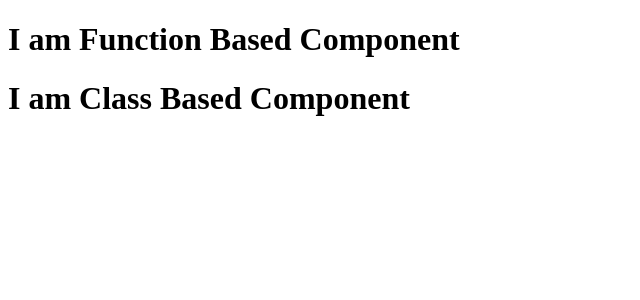
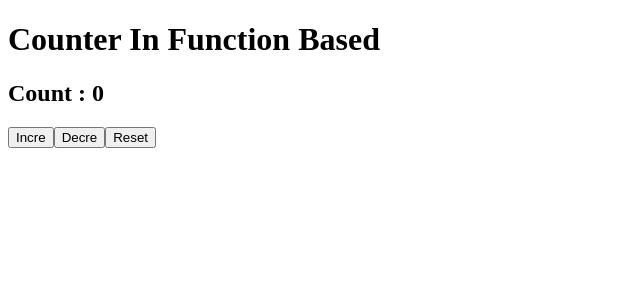
Before and after one commit to Sarvesh-1999/React-12PM, a React (Vite) app: page / in a window 1280 px wide. Shown: the top 300 px of the page, without its empty margins (0-640 px from the left). Built offline with nearby package versions, Linux system fonts and the light colour scheme.

Commit message:
states in fbc

```diff
--- a/src/App.jsx
+++ b/src/App.jsx
@@ -1,13 +1,17 @@
 import Cbc from "./allTopics/01_typesOfComponent/Cbc";
 import Fbc from "./allTopics/01_typesOfComponent/Fbc";
+import CounterInFbc from "./allTopics/02_states/CounterInFbc";
+import StatesInFbc from "./allTopics/02_states/StatesInFbc";
 import Card from "./components/Card"
 
 function App() {
   return (
     <>
         {/* <Card/> */}
-        <Fbc/>
-        <Cbc/>
+        {/* <Fbc/> */}
+        {/* <Cbc/> */}
+        {/* <StatesInFbc/> */}
+        <CounterInFbc/>
     </>
   )
 }
--- a/src/allTopics/01_typesOfComponent/Cbc.jsx
+++ b/src/allTopics/01_typesOfComponent/Cbc.jsx
@@ -9,4 +9,4 @@ class Cbc extends Component {
     );
   }
 }
-export default Cbc
+export default Cbc;
--- /dev/null
+++ b/src/allTopics/02_states/CounterInFbc.jsx
@@ -0,0 +1,25 @@
+import { useState } from "react";
+
+function CounterInFbc() {
+  let [count, setCount] = useState(0);
+
+  const incre = () => setCount(count + 1);
+  const decre = () => {
+    if (count > 0) {
+      setCount(count - 1);
+    }
+  };
+  const reset = () => setCount(0);
+
+  return (
+    <>
+      <h1>Counter In Function Based</h1>
+      <h2>Count : {count}</h2>
+      <button onClick={incre}>Incre</button>
+      <button onClick={decre}>Decre</button>
+      <button onClick={reset}>Reset</button>
+    </>
+  );
+}
+
+export default CounterInFbc;
--- /dev/null
+++ b/src/allTopics/02_states/StatesInFbc.jsx
@@ -0,0 +1,23 @@
+import { useState } from "react";
+
+function StatesInFbc() {
+  let [state, setState] = useState("Hello Everyone"); // ["Hello Everyone",f]
+  let [cartBtn, setCartBtn] = useState("Add to cart");
+
+  function handleBtn() {
+    setState("Byee Everyone");
+  }
+  return (
+    <>
+      <h1>Learn States In Function Based</h1>
+      <h2>{state}</h2>
+      <button onClick={handleBtn}>update</button>
+
+      <hr />
+      <h1>My Cart</h1>
+      <button onClick={()=>setCartBtn("Go to cart")}>{cartBtn}</button>
+    </>
+  );
+}
+
+export default StatesInFbc;
```
